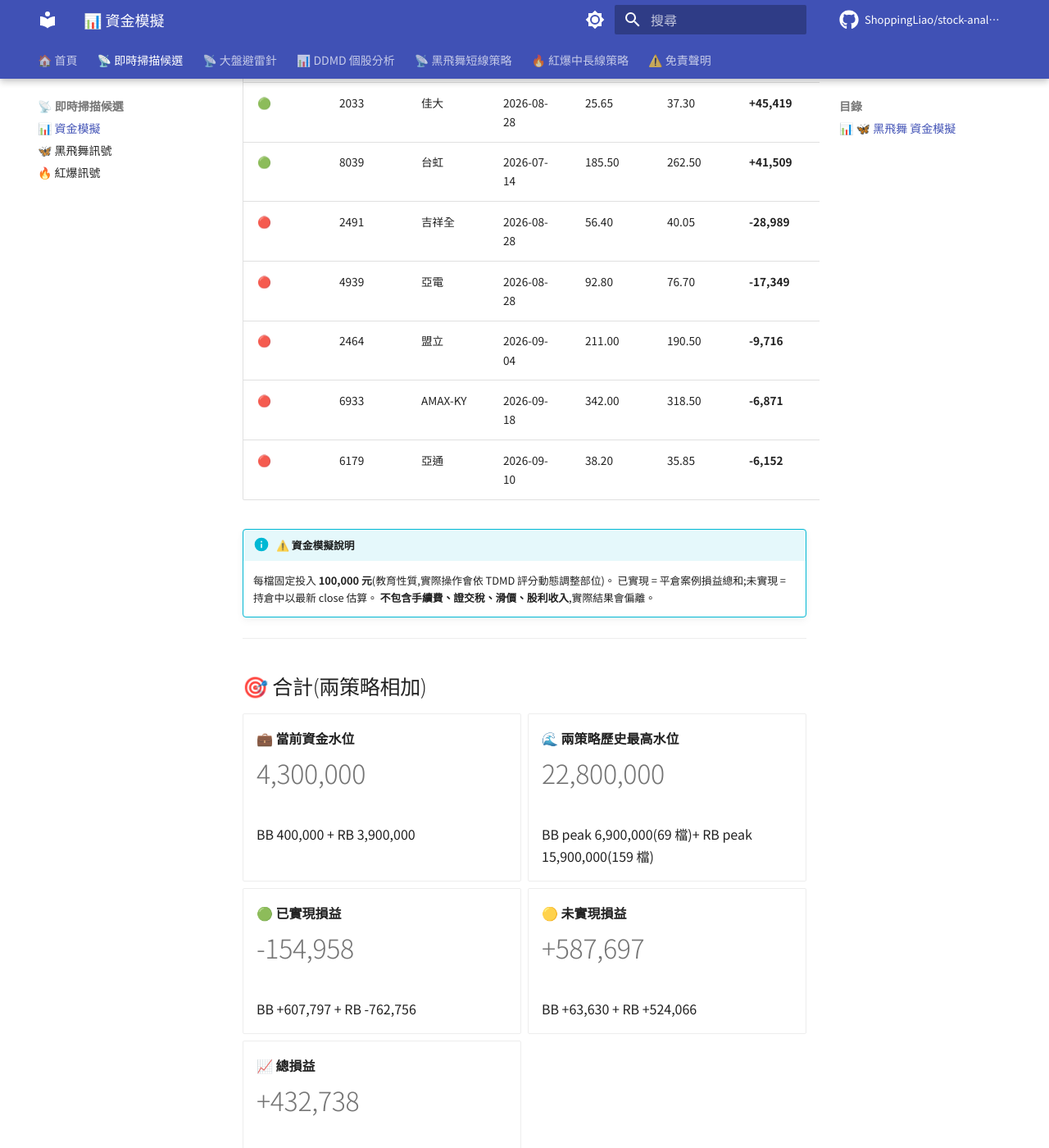
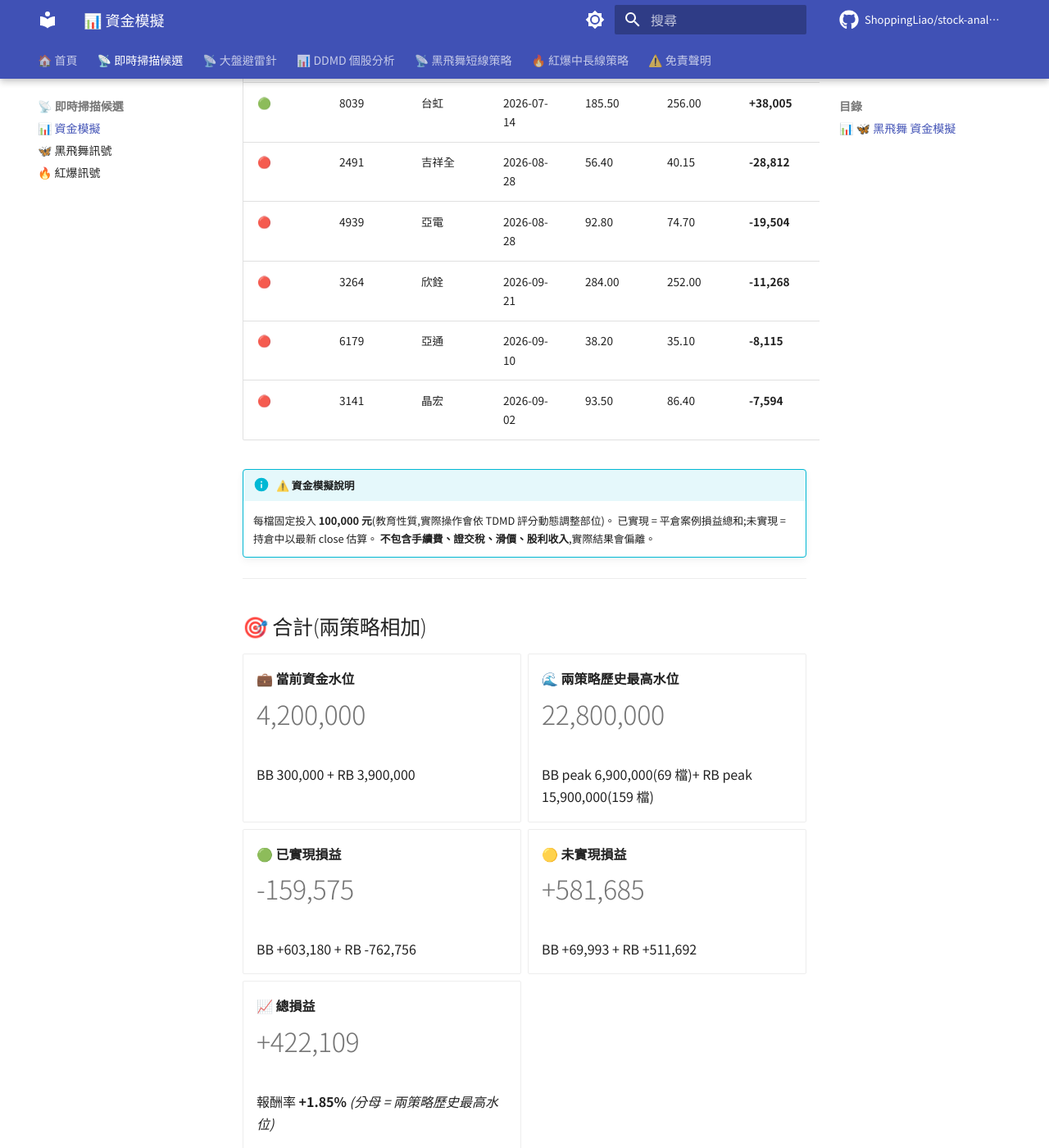
Before and after one commit to ShoppingLiao/stock-analysis-public, an MkDocs documentation site: the page built from docs/signals_capital.md, in a window 1280 px wide and 1400 px high, scrolled down 2834 px. Shown: the whole window at 82% size. Built offline with MkDocs 1.6.1 and Material for MkDocs 9.7.7, drawn with Linux system fonts in a browser that asks for light colours; comment, search, counter and statistics services are not loaded; some of the changed text lies outside the part shown.

Commit message:
docs(signals): update BB + RB + capital (2026-09-23)

```diff
--- a/docs/signals_capital.md
+++ b/docs/signals_capital.md
@@ -17,9 +17,9 @@
 
 -   **💼 當前資金水位**
 
-    # 400,000
+    # 300,000
 
-    持倉 4 檔 × 100,000
+    持倉 3 檔 × 100,000
 
 -   **🌊 歷史最高水位**
 
@@ -29,33 +29,32 @@
 
 -   **🟢 已實現損益**
 
-    # +607,797
+    # +603,180
 
-    勝率 32.5% / 342 檔已平倉
+    勝率 32.4% / 343 檔已平倉
 
 -   **🟡 未實現損益**
 
-    # +63,630
+    # +69,993
 
-    持倉 4 檔(現價 vs 進場價)
+    持倉 3 檔(現價 vs 進場價)
 
 -   **📈 總損益**
 
-    # +671,428
+    # +673,173
 
-    報酬率 **+9.73%** _(分母 = 歷史最高水位 6,900,000)_
+    報酬率 **+9.76%** _(分母 = 歷史最高水位 6,900,000)_
 
 </div>
 
-> **💡 解讀**:這個策略歷史上**同時最多持有 69 檔**(在 2026-05-28),代表「玩這個策略至少要準備 **6,900,000 元**」才不會因資金不夠錯過訊號。當前只佔用 400,000(4 檔)。
+> **💡 解讀**:這個策略歷史上**同時最多持有 69 檔**(在 2026-05-28),代表「玩這個策略至少要準備 **6,900,000 元**」才不會因資金不夠錯過訊號。當前只佔用 300,000(3 檔)。
 
 ### 持倉中 — Top 5 獲利 / 虧損
 
 | 排名 | 代號 | 公司名 | 進場日 | 進場價 | 現價 | 損益 | 損益% |
 |------|------|--------|--------|--------|------|------|-------|
-| 🟢 | 2221 | 大甲 | 2026-09-14 | 91.70 | 154.00 | **+67,939** | **+67.94%** |
-| 🟢 | 2834 | 臺企銀 | 2026-09-16 | 18.20 | 18.25 | **+275** | **+0.27%** |
-| 🔴 | 2887 | 台新新光金 | 2026-09-18 | 44.40 | 42.90 | **-3,378** | **-3.38%** |
+| 🟢 | 2221 | 大甲 | 2026-09-14 | 91.70 | 158.50 | **+72,846** | **+72.85%** |
+| 🔴 | 2834 | 臺企銀 | 2026-09-16 | 18.20 | 17.90 | **-1,648** | **-1.65%** |
 | 🔴 | 3045 | 台灣大 | 2026-09-21 | 124.50 | 123.00 | **-1,205** | **-1.20%** |
 
 !!! info "⚠️ 資金模擬說明"
@@ -91,15 +90,15 @@
 
 -   **🟡 未實現損益**
 
-    # +524,066
+    # +511,692
 
     持倉 39 檔(現價 vs 進場價)
 
 -   **📉 總損益**
 
-    # -238,689
+    # -251,064
 
-    報酬率 **-1.50%** _(分母 = 歷史最高水位 15,900,000)_
+    報酬率 **-1.58%** _(分母 = 歷史最高水位 15,900,000)_
 
 </div>
 
@@ -109,16 +108,16 @@
 
 | 排名 | 代號 | 公司名 | 進場日 | 進場價 | 現價 | 損益 | 損益% |
 |------|------|--------|--------|--------|------|------|-------|
-| 🟢 | 2221 | 大甲 | 2026-09-02 | 83.20 | 154.00 | **+85,096** | **+85.10%** |
-| 🟢 | 1709 | 和益 | 2026-08-13 | 30.65 | 45.95 | **+49,918** | **+49.92%** |
-| 🟢 | 6538 | 倉和 | 2026-09-04 | 300.00 | 445.50 | **+48,500** | **+48.50%** |
+| 🟢 | 2221 | 大甲 | 2026-09-02 | 83.20 | 158.50 | **+90,505** | **+90.50%** |
+| 🟢 | 1709 | 和益 | 2026-08-13 | 30.65 | 48.30 | **+57,586** | **+57.59%** |
 | 🟢 | 2033 | 佳大 | 2026-08-28 | 25.65 | 37.30 | **+45,419** | **+45.42%** |
-| 🟢 | 8039 | 台虹 | 2026-07-14 | 185.50 | 262.50 | **+41,509** | **+41.51%** |
-| 🔴 | 2491 | 吉祥全 | 2026-08-28 | 56.40 | 40.05 | **-28,989** | **-28.99%** |
-| 🔴 | 4939 | 亞電 | 2026-08-28 | 92.80 | 76.70 | **-17,349** | **-17.35%** |
-| 🔴 | 2464 | 盟立 | 2026-09-04 | 211.00 | 190.50 | **-9,716** | **-9.72%** |
-| 🔴 | 6933 | AMAX-KY | 2026-09-18 | 342.00 | 318.50 | **-6,871** | **-6.87%** |
-| 🔴 | 6179 | 亞通 | 2026-09-10 | 38.20 | 35.85 | **-6,152** | **-6.15%** |
+| 🟢 | 2305 | 全友 | 2026-09-15 | 45.60 | 63.60 | **+39,474** | **+39.47%** |
+| 🟢 | 8039 | 台虹 | 2026-07-14 | 185.50 | 256.00 | **+38,005** | **+38.01%** |
+| 🔴 | 2491 | 吉祥全 | 2026-08-28 | 56.40 | 40.15 | **-28,812** | **-28.81%** |
+| 🔴 | 4939 | 亞電 | 2026-08-28 | 92.80 | 74.70 | **-19,504** | **-19.50%** |
+| 🔴 | 3264 | 欣銓 | 2026-09-21 | 284.00 | 252.00 | **-11,268** | **-11.27%** |
+| 🔴 | 6179 | 亞通 | 2026-09-10 | 38.20 | 35.10 | **-8,115** | **-8.12%** |
+| 🔴 | 3141 | 晶宏 | 2026-09-02 | 93.50 | 86.40 | **-7,594** | **-7.59%** |
 
 !!! info "⚠️ 資金模擬說明"
     每檔固定投入 **100,000 元**(教育性質,實際操作會依 TDMD 評分動態調整部位)。
@@ -133,9 +132,9 @@
 
 -   **💼 當前資金水位**
 
-    # 4,300,000
+    # 4,200,000
 
-    BB 400,000 + RB 3,900,000
+    BB 300,000 + RB 3,900,000
 
 -   **🌊 兩策略歷史最高水位**
 
@@ -145,21 +144,21 @@
 
 -   **🟢 已實現損益**
 
-    # -154,958
+    # -159,575
 
-    BB +607,797 + RB -762,756
+    BB +603,180 + RB -762,756
 
 -   **🟡 未實現損益**
 
-    # +587,697
+    # +581,685
 
-    BB +63,630 + RB +524,066
+    BB +69,993 + RB +511,692
 
 -   **📈 總損益**
 
-    # +432,738
+    # +422,109
 
-    報酬率 **+1.90%** _(分母 = 兩策略歷史最高水位)_
+    報酬率 **+1.85%** _(分母 = 兩策略歷史最高水位)_
 
 </div>
 
```
Also changed, not shown: docs/signals_black_butterfly.md (+9 -15 lines), docs/signals_red_burst.md (+7 -1 lines).
